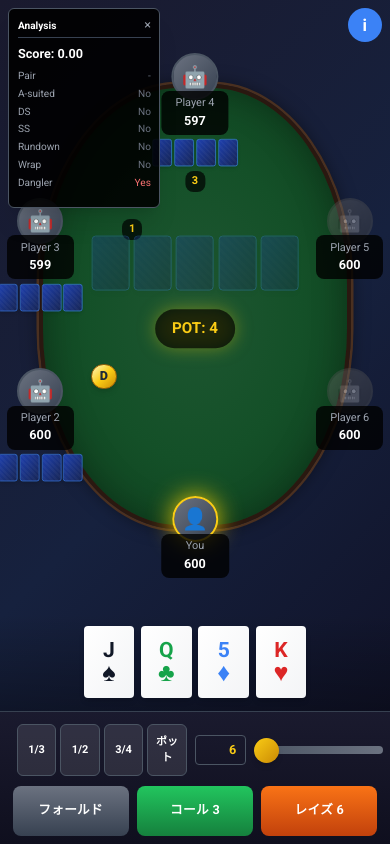
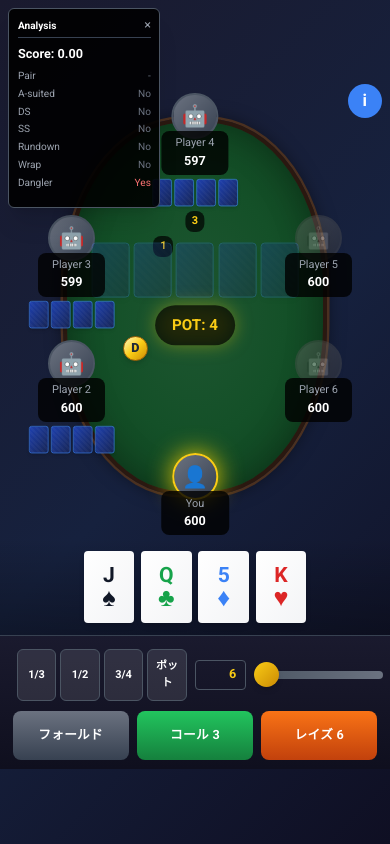
Before and after one commit to okihara/plo-game, a React (Vite) app: page / in a window 390 px wide. Built offline with nearby package versions, Linux system fonts and the light colour scheme.

Commit message:
Improve responsive layout for tall screens and increase table size
- Change aspect ratio handling to use width-based max constraint
- Increase table height from 75% to 85%

Co-Authored-By: Claude Opus 4.5 <noreply@anthropic.com>

```diff
--- a/src/App.tsx
+++ b/src/App.tsx
@@ -28,7 +28,7 @@ export function App() {
   const humanDealOrder = (humanPlayerIdx - sbPlayerIdx + 6) % 6;
 
   return (
-    <div className="flex flex-col h-full aspect-[9/16] max-h-screen overflow-hidden relative">
+    <div className="flex flex-col w-full max-w-[calc(100vh*9/16)] aspect-[9/16] overflow-hidden relative">
       {/* 分析ボタン */}
       <button
         onClick={() => setShowAnalysis(!showAnalysis)}
--- a/src/components/PokerTable.tsx
+++ b/src/components/PokerTable.tsx
@@ -53,7 +53,7 @@ export function PokerTable({
     <div className="flex-1 relative flex items-center justify-center p-2.5 min-h-0">
       <ThinkingIndicator playerName={currentPlayer?.name || ''} visible={isCPUTurn && isProcessingCPU} />
 
-      <div className="h-[75%] aspect-[0.7] bg-[radial-gradient(ellipse_at_center,#1e5631_0%,#145028_50%,#0d3d1c_100%)] rounded-[45%] border-[0.5vh] border-[#2a1810] shadow-[0_0_0_0.3vh_#4a3020,0_0_2vh_rgba(0,0,0,0.5),inset_0_0_4vh_rgba(0,0,0,0.3)] relative">
+      <div className="h-[85%] aspect-[0.7] bg-[radial-gradient(ellipse_at_center,#1e5631_0%,#145028_50%,#0d3d1c_100%)] rounded-[45%] border-[0.5vh] border-[#2a1810] shadow-[0_0_0_0.3vh_#4a3020,0_0_2vh_rgba(0,0,0,0.5),inset_0_0_4vh_rgba(0,0,0,0.3)] relative">
         {/* Pot Display */}
         <div className="absolute top-[55%] left-1/2 -translate-x-1/2 -translate-y-1/2 bg-black/70 px-[2vh] py-[1vh] rounded-full text-[1.8vh] font-bold text-yellow-400 drop-shadow-[0_0_1vh_rgba(255,215,0,0.5)] z-10">
           POT: {formatChips(state.pot)}
```
